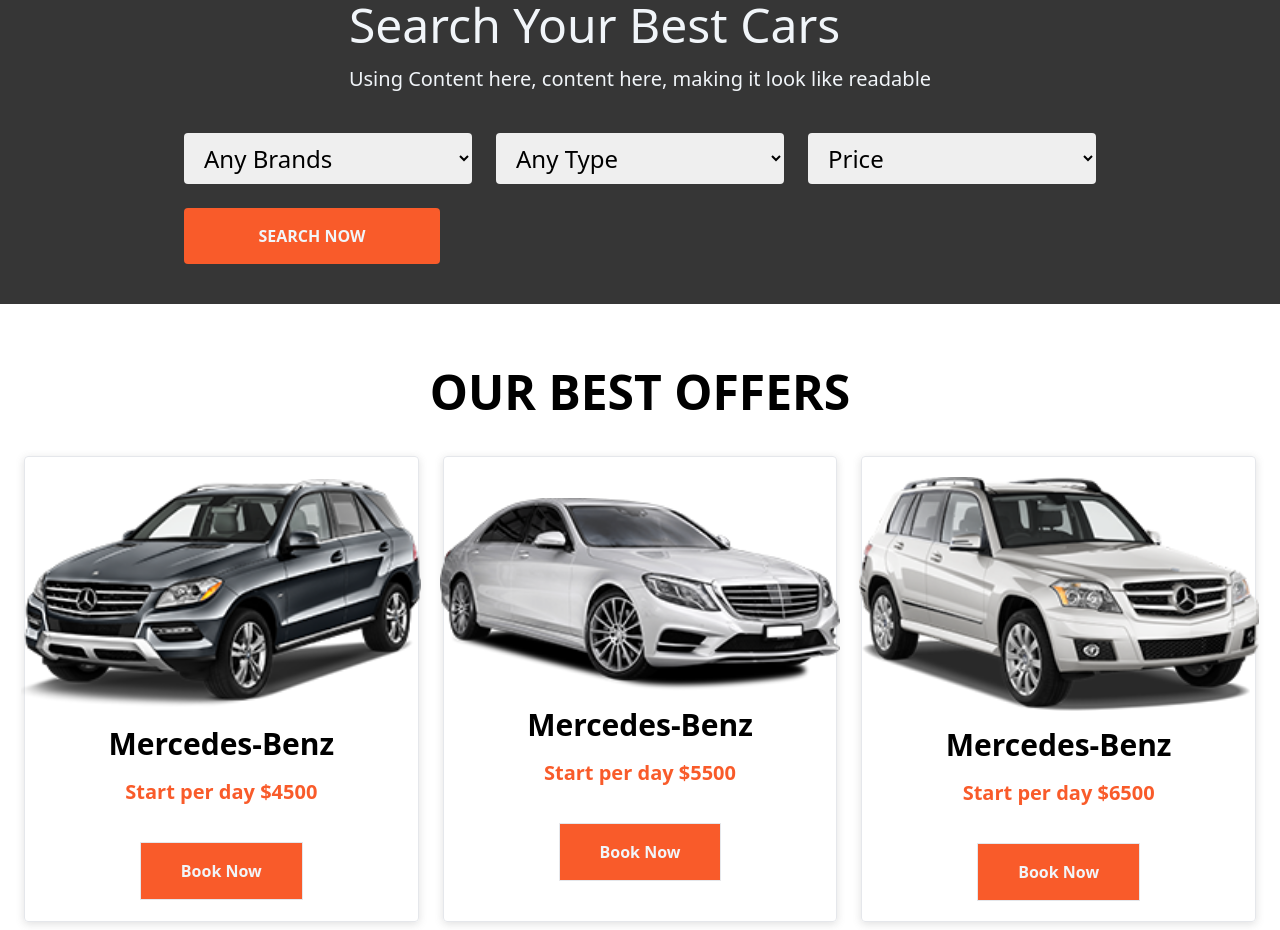
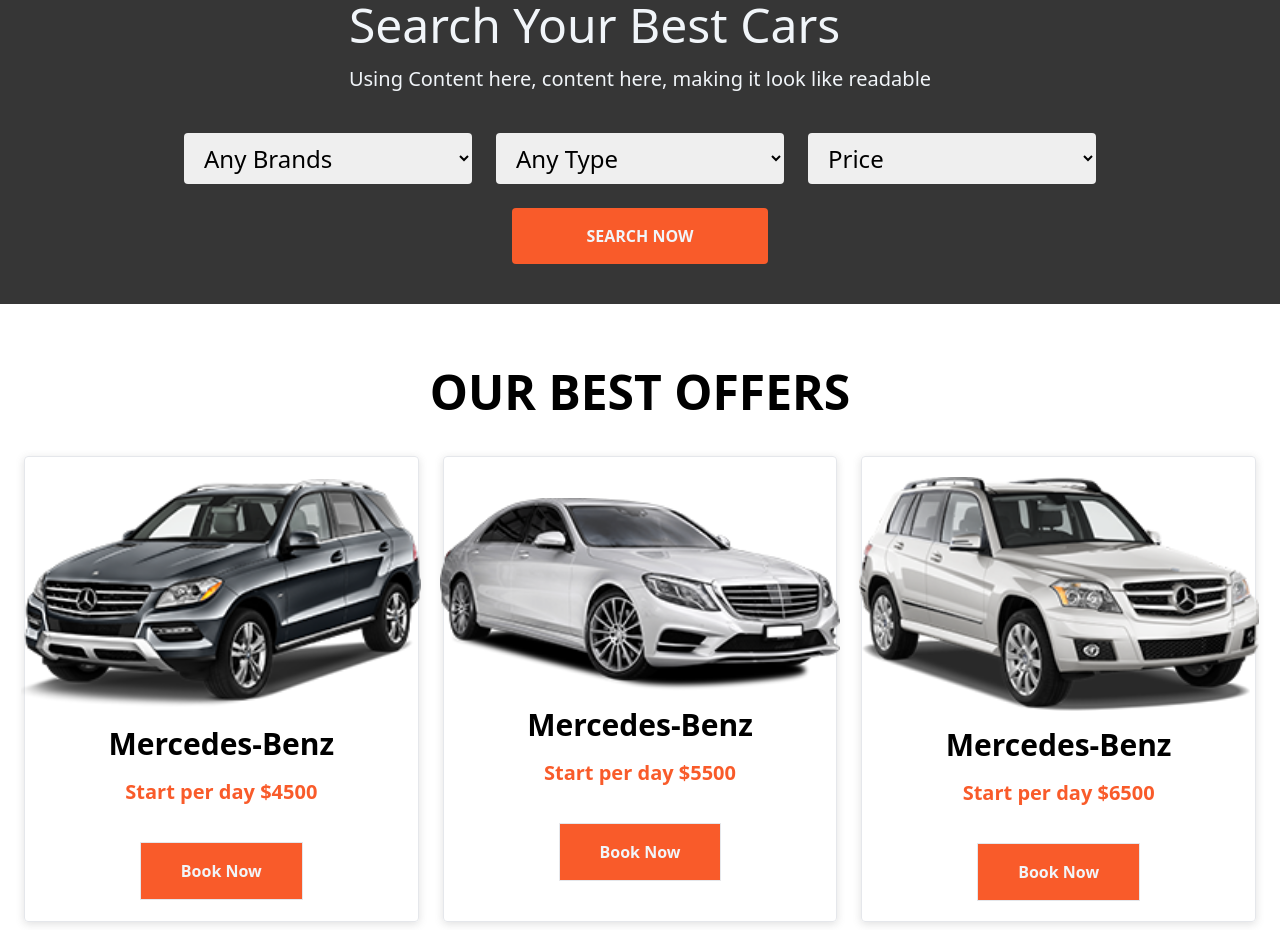
Before and after one commit to rizvan555/RENT-A-CAR, a Next.js app: page / in a window 1280 px wide. Shown: the part 2040-2970 px from the top of the page. Built offline with nearby package versions, Linux system fonts and the light colour scheme.

Commit message:
responsive is ready

```diff
--- a/pages/searchContainer.tsx
+++ b/pages/searchContainer.tsx
@@ -10,7 +10,7 @@
           Using Content here, content here, making it look like readable
         </p>
       </div>
-      <div className="md:flex flex-col md:text-start text-center gap-6 mt-10">
+      <div className="md:flex flex-col justify-center items-center md:text-start text-center gap-6 mt-10">
         <form action="" className="md:flex grid grid-cols-1 gap-6">
           <select className="flex gap-4 w-72 rounded md:text-2xl text-[12px] px-4 py-2">
             <option value="AnyBrands">Any Brands</option>
```
